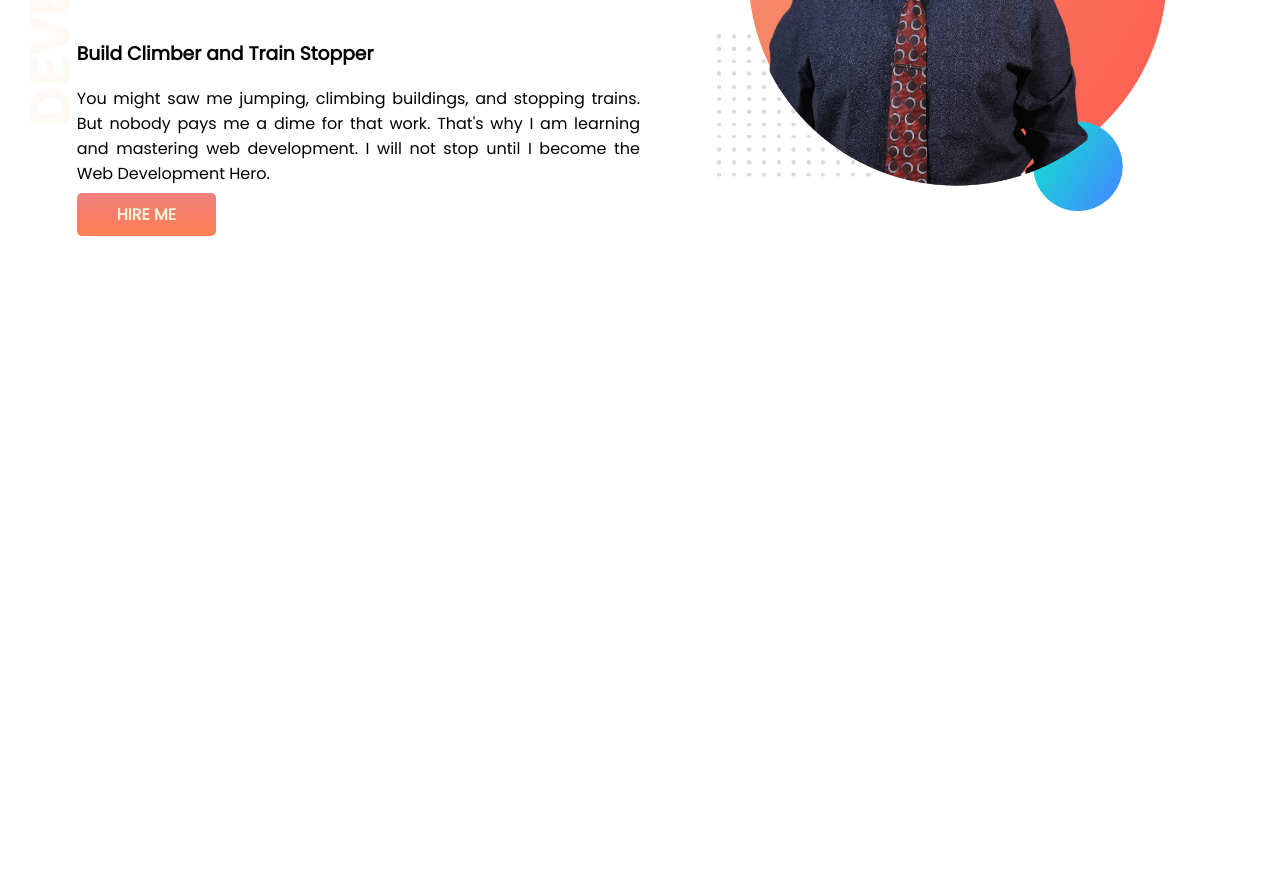
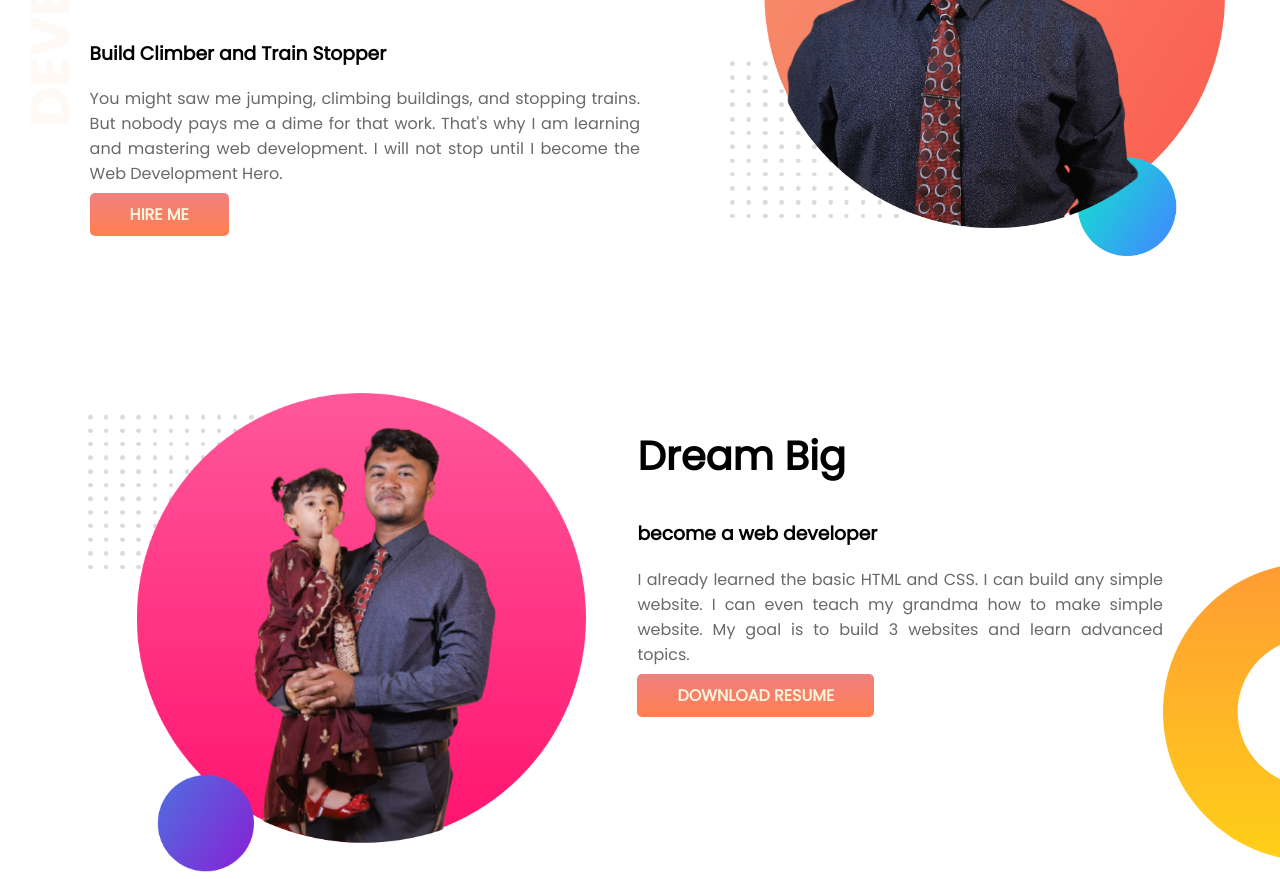
Before and after one commit to Nabil0530/Developer-Portfolio, a plain HTML site: page index.html in a window 1280 px wide. Shown: the part 236-1115 px from the top of the page. Before the commit the page ends 800 px from the top, so only its background shows below. Drawn offline with Linux system fonts and the light colour scheme.

Commit message:
New Added

```diff
--- a/Style.CSS
+++ b/Style.CSS
@@ -18,12 +18,12 @@ section {
 
 .measurement {
     width: 50%;
-    padding-left: 6%;
+    padding-left: 7%;
     text-align: justify;
 }
 
 .measurement img {
-    width: 80%;
+    width: 90%;
 }
 
 .Link-Button {
@@ -41,3 +41,31 @@ section {
     background-image: url(images/top-banner.png);
     background-repeat: no-repeat;
 }
+
+.calculation {
+    width: 50%;
+    padding-left: 4%;
+    text-align: justify;
+}
+
+.Dream-big {
+    padding-top: 130px;
+}
+
+p {
+    color: dimgrey;
+}
+
+.font {
+    font-size: 40px;
+}
+
+.size {
+    padding-top: 170px;
+}
+
+.measure img {
+    width: 85%;
+    padding-left: 15%;
+
+}
--- a/index.html
+++ b/index.html
@@ -31,6 +31,26 @@
             <img src="images/Nabil 01.png" alt="">
         </div>
     </section>
+    <section class="Dream-big">
+        <div class="measure">
+            <img src="images/Nabil 02.png" alt="">
+        </div>
+
+        <div class="calculation">
+            <h1 class="font">Dream Big</h1>
+            <h3>become a web developer</h3>
+            <p>I already learned the basic HTML and CSS. I can build any simple website. I can even teach my grandma how
+                to make simple
+                website. My goal is to build 3 websites and learn advanced topics.
+            </p>
+            <a class="Link-Button" target="_blank" href="https://web.programming-hero.com/">DOWNLOAD RESUME</a>
+
+        </div>
+        <div>
+            <img class="size" src="images/dream-bg.png" alt="">
+        </div>
+
+    </section>
 
 </body>
 
```
